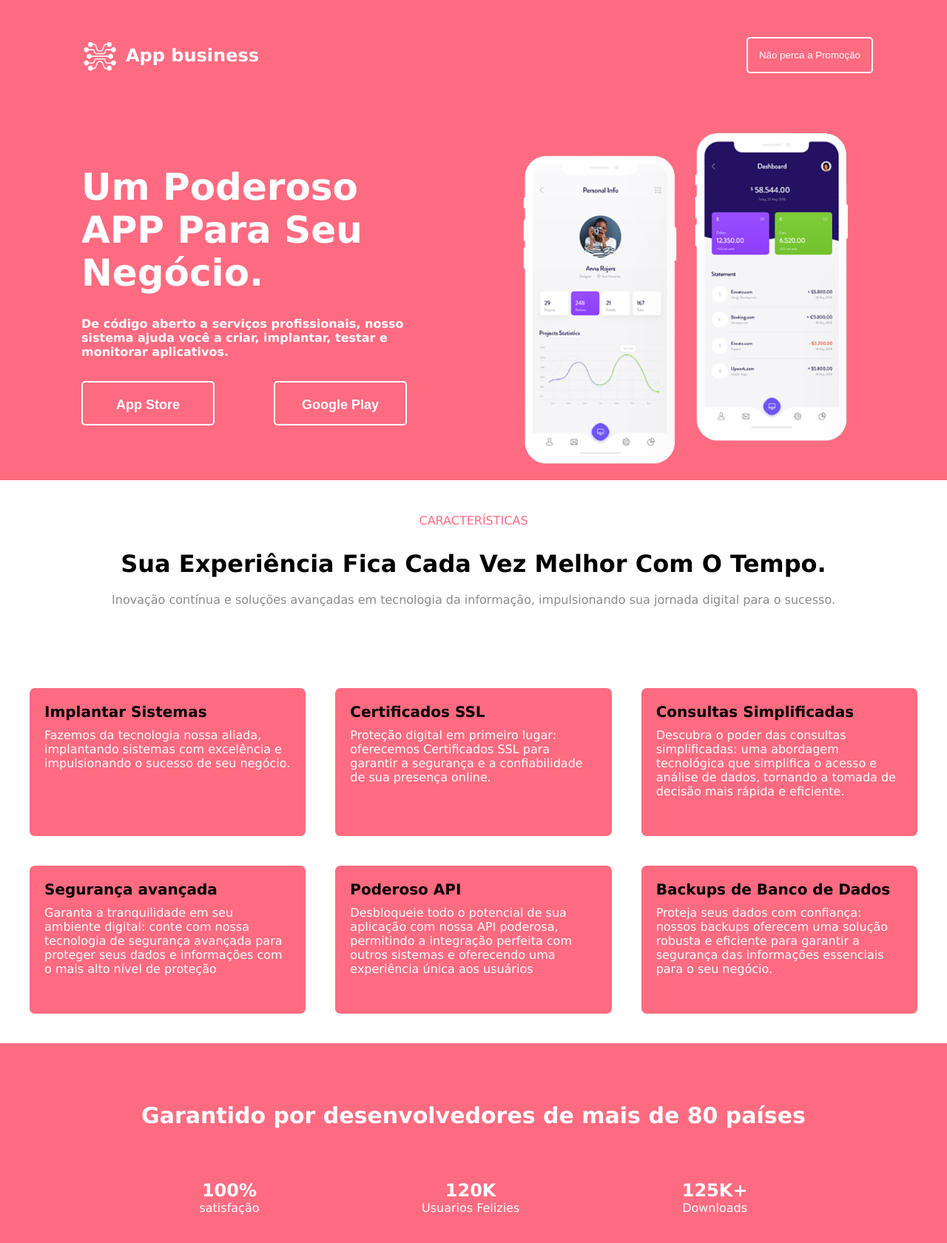
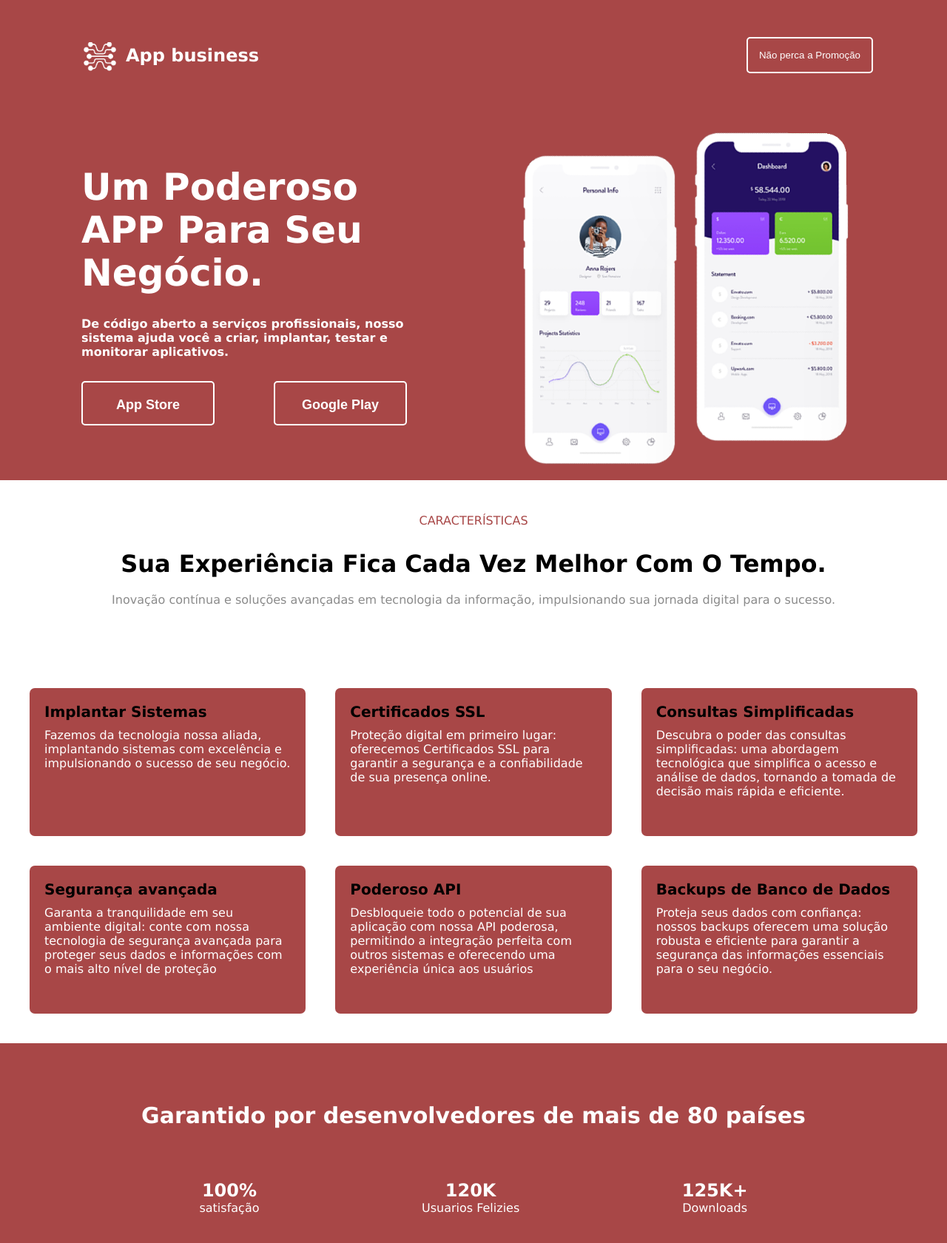
Before and after one commit to rbt731/projeto_responsivo, a plain HTML site: page index.html in a window 1280 px wide. Shown: the whole page at 74% size. Drawn offline with Linux system fonts and the light colour scheme.

Commit message:
Alterada as cores do site

```diff
--- a/css/style.css
+++ b/css/style.css
@@ -18,6 +18,8 @@
     outline: none;
 }
 
+/* VARIAVEIS */
+
 body{
     font-family: Verdana;
     font-size: 100%;
@@ -28,12 +30,18 @@ body{
                          'rodape';
 }
 
+:root{
+
+    --corPri:#a84747;
+    --corSec:#fff;
+
+}
 /* HEADER */
 
 .cabecalho{
     grid-area: cabecalho;
-    background-color: #ff6b81;
-    color: #fff;
+    background-color: var(--corPri);
+    color: var(--corSec);
 }
 
 .cabecalho-ini{
@@ -52,17 +60,17 @@ body{
 
 .cabecalho-botao{
     border-radius: 5px;
-    border: 2px solid #fff;
-    background-color: #ff6b81;
-    color: #fff;
+    border: 2px solid var(--corSec);
+    background-color: var(--corPri);
+    color: var(--corSec);
     padding: 15px;
     margin-right: 50px;
 }
 
 .cabecalho-botao:hover{
     cursor: pointer;
-    background-color: #fff;
-    color: #ff6b81;
+    background-color: var(--corSec);
+    color: var(--corPri);
     transition: all 0.3s linear;
 }
 
@@ -96,9 +104,9 @@ body{
 
 .cabecalho2-botao1, .cabecalho2-botao2{
     border-radius: 5px;
-    border: 2px solid #fff;
-    background-color: #ff6b81;
-    color: #fff;
+    border: 2px solid var(--corSec);
+    background-color: var(--corPri);
+    color: var(--corSec);
     padding: 20px;
     margin-right: 50px;
     width: 180px;
@@ -108,8 +116,8 @@ body{
 
 .cabecalho2-botao1:hover, .cabecalho2-botao2:hover{
     cursor: pointer;
-    background-color: #fff;
-    color: #ff6b81;
+    background-color: var(--corSec);
+    color: var(--corPri);
     transition: all 0.3s linear;
 }
 
@@ -138,7 +146,7 @@ body{
 }
 
 .conteudo-paragrafo{
-    color: #ff6b81;
+    color: var(--corPri);
     padding: auto;
     margin-bottom: 20px;
 }
@@ -160,7 +168,7 @@ body{
 }
 
 .conteudo-bloco1{
-    background-color: #ff6b81;
+    background-color: var(--corPri);
     border-radius: 7px;
     padding: 20px;
     height: 200px;
@@ -179,15 +187,15 @@ body{
 }
 
 .conteudo-bloco1 > p{
-    color: #fff;
+    color: var(--corSec);
 }
 
 /* FOOTER */
 
 .rodape{
     grid-area: rodape;
-    background-color: #ff6b81;
-    color: #fff;
+    background-color: var(--corPri);
+    color: var(--corSec);
 }
 
 .rodape-titulo{
```
